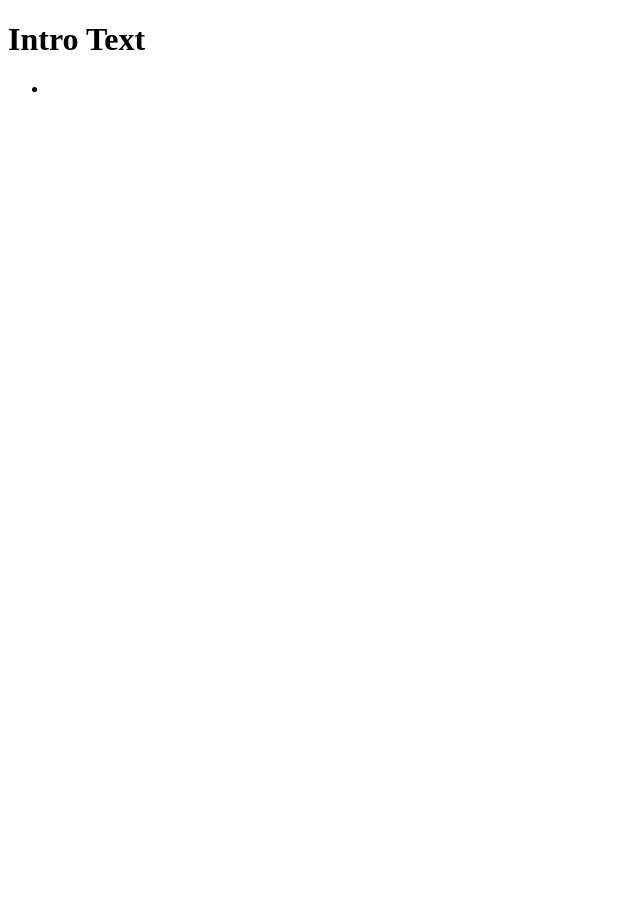
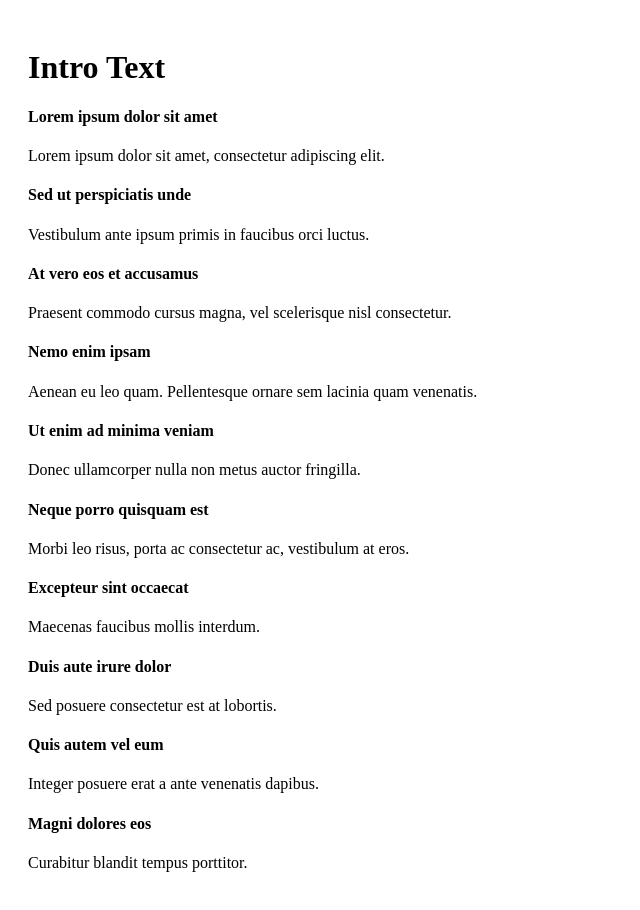
Before and after one commit to acciojob/lorem-redux-SaiKiran93814, a React app: page / in a window 1280 px wide. Shown: the top 910 px of the page, without its empty margins (0-640 px from the left). Before the commit the page ends 800 px from the top, so only its background shows below. Built offline with nearby package versions, Linux system fonts and the light colour scheme.

Commit message:
Update code

```diff
--- a/src/App.js
+++ b/src/App.js
@@ -4,25 +4,27 @@ import { fetchLorem } from './features/loremSlice';
 
 const App = () => {
   const dispatch = useDispatch();
-  const { title, body, loading } = useSelector((state) => state.lorem);
+  const { data, loading } = useSelector((state) => state.lorem);
 
   useEffect(() => {
     dispatch(fetchLorem());
   }, [dispatch]);
 
   return (
-    <div>
-      <h1>Intro Text</h1> {/* Must match test 1 */}
+    <div style={{ padding: '20px' }}>
+      <h1>Intro Text</h1>  {/* Matches test */}
       {loading ? (
         <h4>Loading...</h4>
       ) : (
-        <ul>
-          <li>
-            <p className="title">{title}</p>  {/* Must match test 3 */}
-            <p>{body}</p>
-          </li>
-        </ul>
-      )}  {/* <-- FIXED: closing parenthesis added */}
+        <div className="grid">
+          {data.map((item, index) => (
+            <div key={index} className="card">
+              <h4>{item.title}</h4>  {/* Matches test */}
+              <p>{item.body}</p>
+            </div>
+          ))}
+        </div>
+      )}
     </div>
   );
 };
--- a/src/features/loremSlice.js
+++ b/src/features/loremSlice.js
@@ -1,12 +1,42 @@
 import { createSlice, createAsyncThunk } from '@reduxjs/toolkit';
 
-// Mock API or real API URL
+// Function to generate short lorem text
+const generateShortLorem = (n) => {
+  const titles = [
+    "Lorem ipsum dolor sit amet",
+    "Sed ut perspiciatis unde",
+    "At vero eos et accusamus",
+    "Nemo enim ipsam",
+    "Ut enim ad minima veniam",
+    "Neque porro quisquam est",
+    "Excepteur sint occaecat",
+    "Duis aute irure dolor",
+    "Quis autem vel eum",
+    "Magni dolores eos"
+  ];
+
+  const bodies = [
+    "Lorem ipsum dolor sit amet, consectetur adipiscing elit.",
+    "Vestibulum ante ipsum primis in faucibus orci luctus.",
+    "Praesent commodo cursus magna, vel scelerisque nisl consectetur.",
+    "Aenean eu leo quam. Pellentesque ornare sem lacinia quam venenatis.",
+    "Donec ullamcorper nulla non metus auctor fringilla.",
+    "Morbi leo risus, porta ac consectetur ac, vestibulum at eros.",
+    "Maecenas faucibus mollis interdum.",
+    "Sed posuere consectetur est at lobortis.",
+    "Integer posuere erat a ante venenatis dapibus.",
+    "Curabitur blandit tempus porttitor."
+  ];
+
+  return Array.from({ length: n }, (_, i) => ({
+    title: titles[i % titles.length],
+    body: bodies[i % bodies.length]
+  }));
+};
+
 export const fetchLorem = createAsyncThunk('lorem/fetchLorem', async () => {
-  // Example of mock data (replace with real fetch if needed)
-  const data = Array.from({ length: 10 }, (_, i) => ({
-    title: `Title ${i + 1}`,
-    body: `Body content for item ${i + 1}, lorem ipsum dolor sit amet...`,
-  }));
+  // Generate 10 items
+  const data = generateShortLorem(10);
   return data;
 });
 
@@ -14,7 +44,7 @@ const loremSlice = createSlice({
   name: 'lorem',
   initialState: {
     data: [],
-    loading: false,
+    loading: true,  // loading true by default for test
     error: null,
   },
   extraReducers: (builder) => {
```
